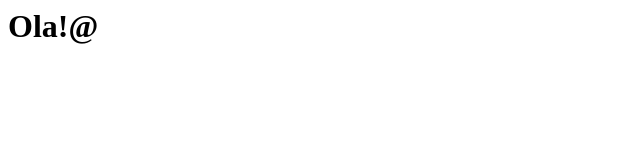
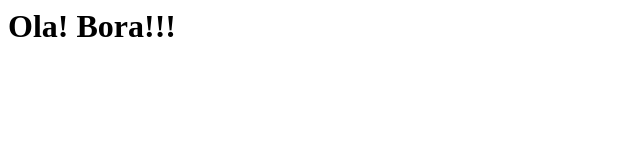
Before and after one commit to MarlonFC/codereview, a plain HTML site: page index.html in a window 1280 px wide. Shown: the whole page, without its empty margins (0-640 px from the left). Drawn offline with Linux system fonts and the light colour scheme.

Commit message:
change index

```diff
--- a/index.html
+++ b/index.html
@@ -1 +1 @@
-<h1>Ola!@</h1>
+<h1>Ola! Bora!!!</h1>
```
